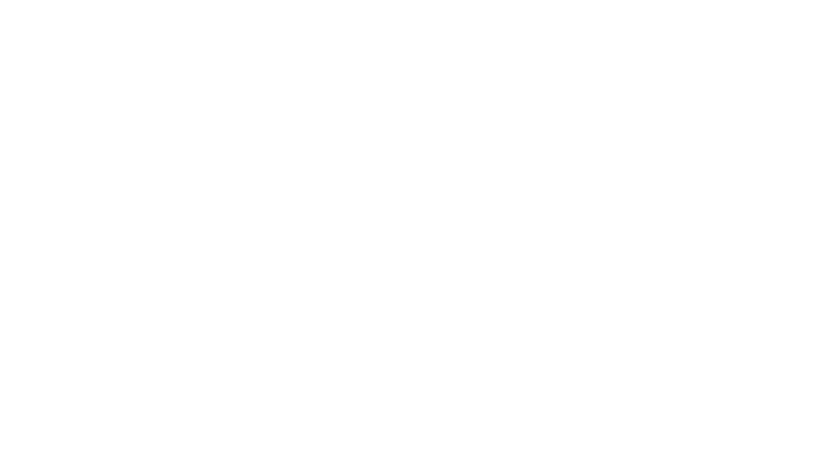
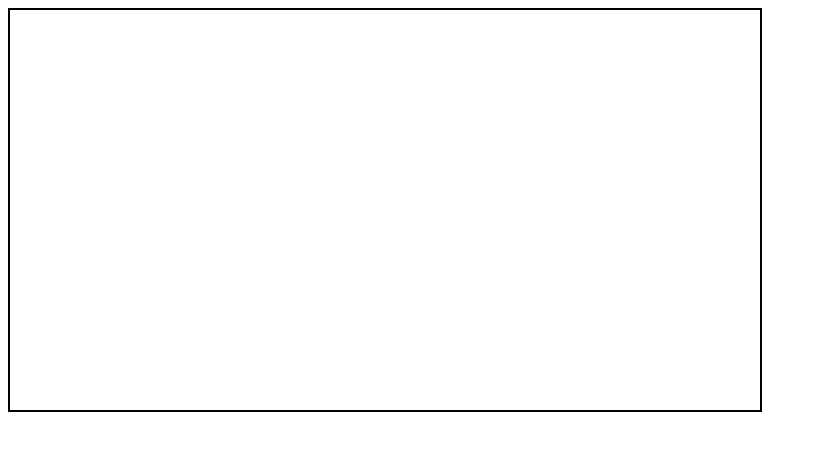
Before and after one commit to snchl/first-platformer, a website built with Vite: page index.html in a window 1280 px wide. Shown: the whole page, without its empty margins (0-817 px from the left). Built offline with nearby package versions, Linux system fonts and the light colour scheme.

Commit message:
game class + init game on window

```diff
--- a/index.html
+++ b/index.html
@@ -7,6 +7,8 @@
     <title>First platformer</title>
   </head>
   <body>
+    <canvas id="game-canvas" width="750" height="400" style="border: 2px solid black;"></canvas>
+
     <script type="module" src="/src/main.ts"></script>
   </body>
 </html>
--- /dev/null
+++ b/src/game.ts
@@ -0,0 +1,45 @@
+export default class Game {
+  private canvas: HTMLCanvasElement;
+  private context: CanvasRenderingContext2D;
+
+  constructor(canvas: HTMLCanvasElement) {
+    if (!canvas) {
+      throw new Error("Canvas missing");
+    }
+    this.canvas = canvas;
+
+    const context = this.canvas.getContext("2d");
+    if (!context) {
+      throw new Error("Context missing");
+    }
+    this.context = context;
+  }
+
+  private get width(): number {
+    return this.canvas.width;
+  }
+  private get height(): number {
+    return this.canvas.height;
+  }
+
+  private clearCanvas(): void {
+    this.context.clearRect(0, 0, this.width, this.height);
+  }
+
+  public init(): void {
+    window.requestAnimationFrame((timestamp: number) => this.loop(timestamp));
+  }
+
+  public loop(timestamp: number): void {
+    this.update(timestamp);
+    this.draw();
+
+    window.requestAnimationFrame((timestamp: number) => this.loop(timestamp));
+  }
+
+  public update(timestamp: number): void {}
+
+  public draw(): void {
+    this.clearCanvas();
+  }
+}
--- a/src/main.ts
+++ b/src/main.ts
@@ -0,0 +1,9 @@
+import Game from "./game";
+
+function init(): void {
+  const game = new Game(document.getElementById("game-canvas") as HTMLCanvasElement);
+
+  game.init();
+}
+
+window.onload = init;
```
